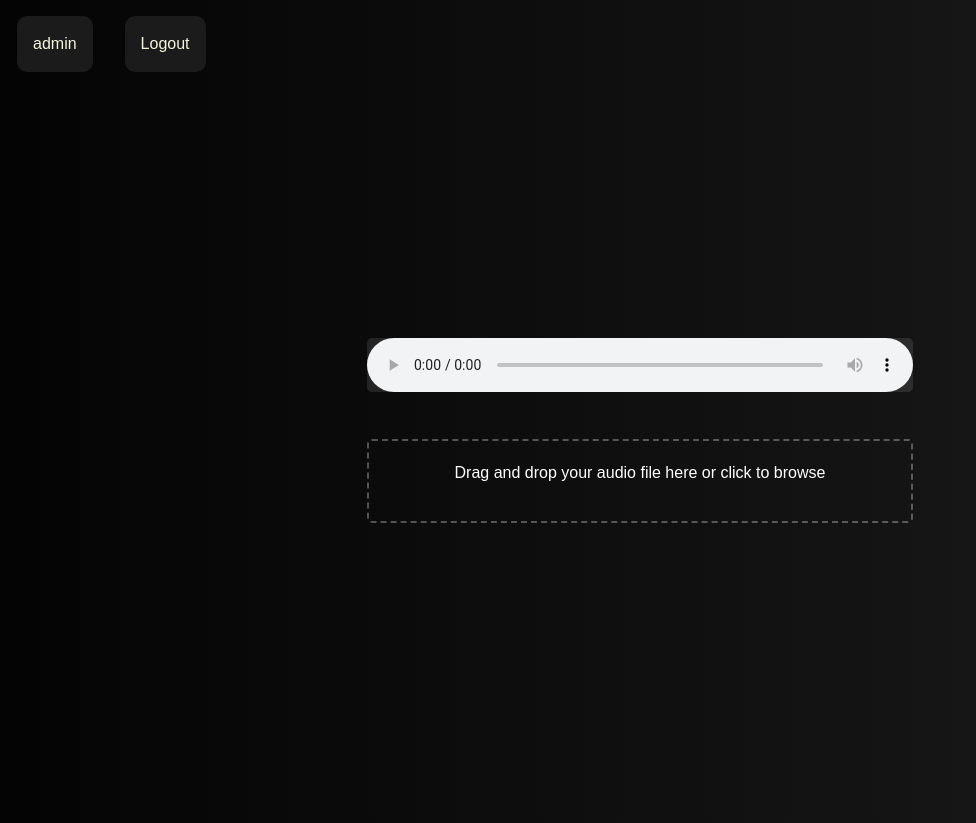
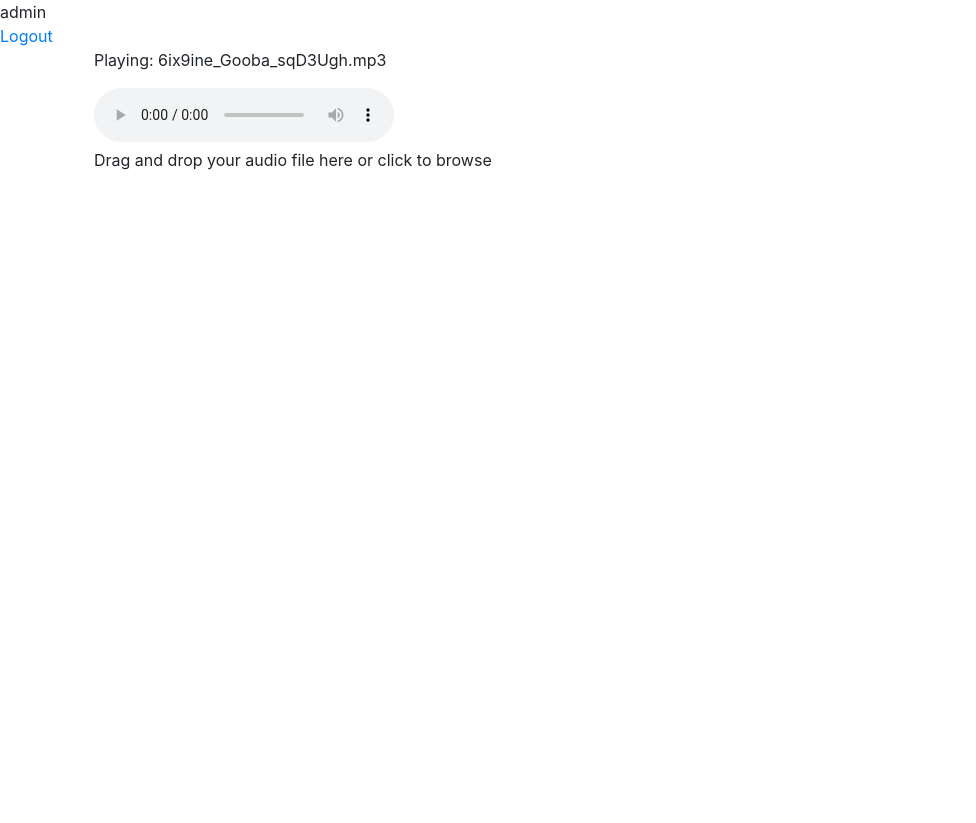
Before and after one commit to BlacAc3/MusicCloud, a Django app: template player/templates/player/index.html in a window 1280 px wide. Shown: the top 823 px of the page, without its empty margins (0-976 px from the left). After the commit the page ends 170 px from the top, so only its background shows below. Run offline with Django 5.2, Linux system fonts and the light colour scheme; the template is opened without the code that fills it: values that come from a table or form of the project are taken from there, others are empty; a user stored in the database is signed in; data comes from the database, SQL or seed files in the repository; both versions use the stored data as it was after the commit; a map, chart or similar area stays blank; some libraries are stand-ins or nearby versions.

Commit message:
made player work🤩

```diff
--- a/musicplayer/urls.py
+++ b/musicplayer/urls.py
@@ -14,10 +14,12 @@
     1. Import the include() function: from django.urls import include, path
     2. Add a URL to urlpatterns:  path('blog/', include('blog.urls'))
 """
+from django.conf import settings
 from django.contrib import admin
 from django.urls import path, include
+from django.conf.urls.static import static
 
 urlpatterns = [
     path('admin/', admin.site.urls),
     path("", include("player.urls")),
-]
+]+ static(settings.MEDIA_URL, document_root=settings.MEDIA_ROOT)
--- a/player/admin.py
+++ b/player/admin.py
@@ -8,3 +8,4 @@
 admin.site.register(Member)
 admin.site.register(Book)
 admin.site.register(Category)
+admin.site.register(Audio)
--- a/player/models.py
+++ b/player/models.py
@@ -1,6 +1,7 @@
 from django.db import models
 from django.contrib.auth.models import User
-
+from django.utils import timezone
+import os
 
 class Category(models.Model):
     category_name = models.CharField(max_length=30)
@@ -33,3 +34,14 @@
 
 class Role(models.Model):
     role_name = models.CharField(max_length=30)
+
+class Audio(models.Model):
+    file = models.FileField(upload_to="audio/")
+    title = models.TextField()
+    date_created=models.DateTimeField(default=timezone.now)
+
+    def get_audio_url (self):
+        return self.file.url
+
+    def get_music_name(self):
+        return os.path.basename(str(self.file.name))
--- a/player/templates/player/index.html
+++ b/player/templates/player/index.html
@@ -24,6 +24,8 @@
   <link rel="stylesheet" type="text/css" href="{% static 'chartcss/ruang-admin.css' %}">
   <link rel="stylesheet" type="text/css" href="{% static 'chartcss/ruang-admin.min.css' %}">
 
+  <!-- My Css  -->
+  <link rel="stylesheet" href="{% static 'style.css' %}">
 
   <!-- Including admin js file  -->
   <script src="https://code.jquery.com/jquery-3.6.4.min.js"></script>
@@ -33,139 +35,7 @@
 
 
   <style>
-    body {
-      font-family: 'Arial', sans-serif;
-      margin: 0;
-      padding: 0;
-      background: linear-gradient(to right, #040404, #1b1b1b); /* Spotify-like background */
-      overflow: hidden;
-      position: relative;
-    }
 
-    nav{
-      position: fixed;
-      top: 0;
-      left: 1px;
-      display:flex;
-    }
-
-    nav div, nav a{
-      color:beige;
-      background-color: #1b1b1b;
-      padding: 1rem;
-      width: fit-content;
-      border-radius: 10px;
-      margin: 1rem;
-    }
-
-    nav div:hover, nav a:hover{
-      cursor: pointer;
-      color: initial;
-      text-decoration: none;
-
-      background-color:#1db954;
-    }
-
-    .container {
-      padding-top: 30rem;
-      display: flex;
-      flex-direction: column;
-      align-items: center;
-      justify-content: center;
-      height: 100vh;
-      color: #fff;
-    }
-
-    .login-form, .registration-form, .login-link, .forgot-password-form {
-      margin: auto;
-      width: 300px;
-      background: rgba(255, 255, 255, 0.1);
-      padding: 20px;
-      border-radius: 10px;
-      box-shadow: 0 0 20px rgba(255, 255, 255, 0.3);
-      text-align: center;
-      margin-bottom: 20px;
-    }
-
-    .login-form h2, .registration-form h2, .forgot-password-form h2 {
-      margin-bottom: 20px;
-      color: #1db954; /* Spotify green color */
-    }
-
-    .login-form label,
-    .login-form input,
-    .registration-form label,
-    .registration-form input,
-    .login-link,
-    .forgot-password-form label,
-    .forgot-password-form input {
-      display: block;
-      width: 100%;
-      margin-bottom: 15px;
-      padding: 10px;
-      border: none;
-      background: rgba(255, 255, 255, 0.1);
-      color: #fff;
-      border-radius: 5px;
-      text-align: center;
-      cursor: pointer;
-    }
-
-    .login-form button,
-    .registration-form button,
-    .forgot-password-form button {
-      width: 100%;
-      padding: 10px;
-      background-color: #1db954;
-      color: white;
-      border: none;
-      border-radius: 5px;
-      cursor: pointer;
-      transition: background-color 0.3s;
-    }
-
-    .login-form button:hover,
-    .registration-form button:hover,
-    .forgot-password-form button:hover {
-      background-color: #0f813b; /* Darker shade of Spotify green */
-    }
-
-    .media-player {
-      width: 50%;
-      text-align: center;
-      display: block;
-      margin-top: 30px;
-    }
-
-    .media-player audio {
-      width: 100%;
-      background: rgba(255, 255, 255, 0.1);
-      border-radius: 5px;
-      margin-bottom: 20px;
-    }
-
-    .file-drop-area {
-      border: 2px dashed rgba(255, 255, 255, 0.3);
-      border-radius: 5px;
-      padding: 20px;
-      margin-top: 20px;
-      cursor: pointer;
-    }
-
-    .file-drop-area:hover {
-      border-color: #1db954;
-    }
-
-    .neon-glow {
-      position: absolute;
-      top: 0;
-      left: 0;
-      width: 100%;
-      height: 100%;
-      pointer-events: none;
-      mix-blend-mode: overlay;
-      /* Add your neon glow styles here */
-    }
   </style>
 </head>
 <body>
@@ -230,15 +100,42 @@
 {% if user.is_authenticated %}
   <!-- Media Player -->
   <div class="media-player">
+    <!-- Music list section  -->
+    <!-- <section id="music-section">
+      <ul>
+        {% for audio in audios %}
+          <a href="{% url 'play' audio.id %}"><li>{{audio.get_music_name}}</li></a>
+        {% endfor %}
+      </ul>
+      <form method="post" action="{% url 'save_audio' %}" enctype="multipart/form-data">
+        {% csrf_token %}
+        {{ form.as_p }}
+        <button type="submit">Upload</button>
+      </form>
+    </section> -->
+
+    <!-- Music control section  -->
+    <section id="audio-section">
+      {% if playing %}
+        <p id="now-playing-name">Playing: {{playing.get_music_name}}</p>
+      {% else %}
+        Select a music
+      {% endif %}
+
       <audio controls>
-      <source src="#" type="audio/mp3"> <!-- Add your audio file source -->
+        <source src="{{playing.file.url}}" type="audio/mp3"> <!-- Add your audio file source -->
         Your browser does not support the audio element.
       </audio>
 
-    <div class="file-drop-area">
+      <div id="drop-area" class="file-drop-area" ondrop="handleDrop(event)" ondragover="handleDragOver(event)">
         <p>Drag and drop your audio file here or click to browse</p>
         <!-- Add your file drop area functionality here -->
       </div>
+
+
+    </section>
+
+
   </div>
   {% endif %}
 
@@ -282,6 +179,37 @@
       toggleForms('register');
     }
 
+    function handleDrop(event) {
+      event.preventDefault();
+      const files = event.dataTransfer.files;
+      handleFiles(files);
+    }
+
+    function handleDragOver(event) {
+      event.preventDefault();
+    }
+
+    function handleFiles(files) {
+      const formData = new FormData();
+      for (const file of files) {
+        formData.append('file', file);
+      }
+
+      // Use fetch to send the files to the server
+      fetch('drag-drop', {
+        method: 'POST',
+        body: formData,
+      })
+      .then(response => response.json())
+      .then(data => {
+        // Display the server response (if needed)
+        console.log(data);
+        location.reload()
+      })
+      .catch(error => console.error('Error:', error));
+    }
+
+
   </script>
   <!-- Include chart-bar-demo.js -->
   <script src="{% static 'chartjs/chart-area-demo.js' %}"></script>
--- a/player/urls.py
+++ b/player/urls.py
@@ -7,4 +7,7 @@
     path("login", views.login_user, name="login"),
     path("register", views.register_user, name="register"),
     path("logout", views.logout_user,name = "logout" ),
+    path("save-audio", views.save_audio, name="save_audio"),
+    path("drag-drop", views.handle_uploaded_file, name="drag-drop"),
+    path("play_audio<int:id>", views.play, name="play"),
 ]
```
Also changed, not shown: musicplayer/settings.py (+8 -0 lines), player/views.py (+45 -2 lines), db.sqlite3. Lines whose indentation alone changed are shown as unchanged.
